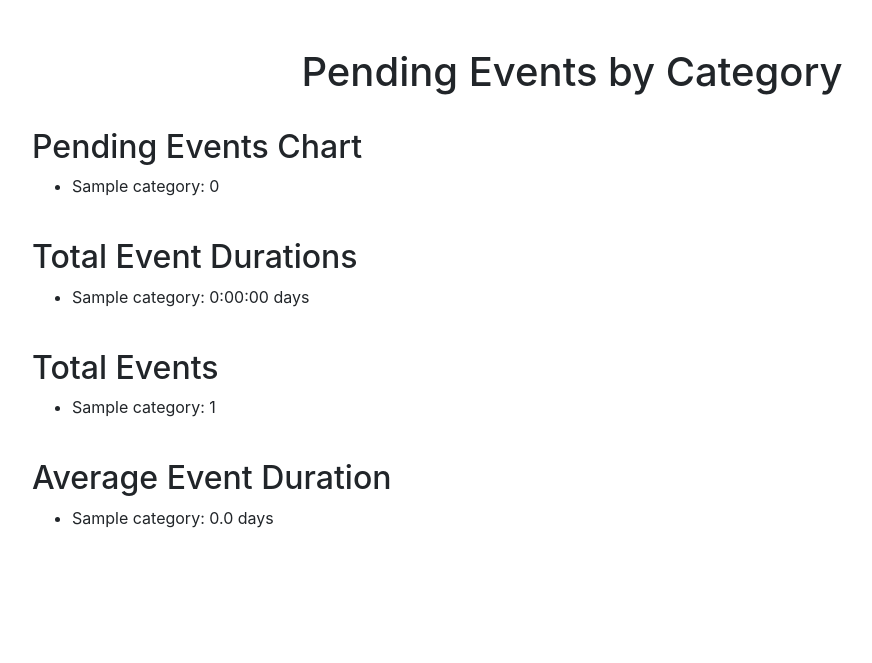
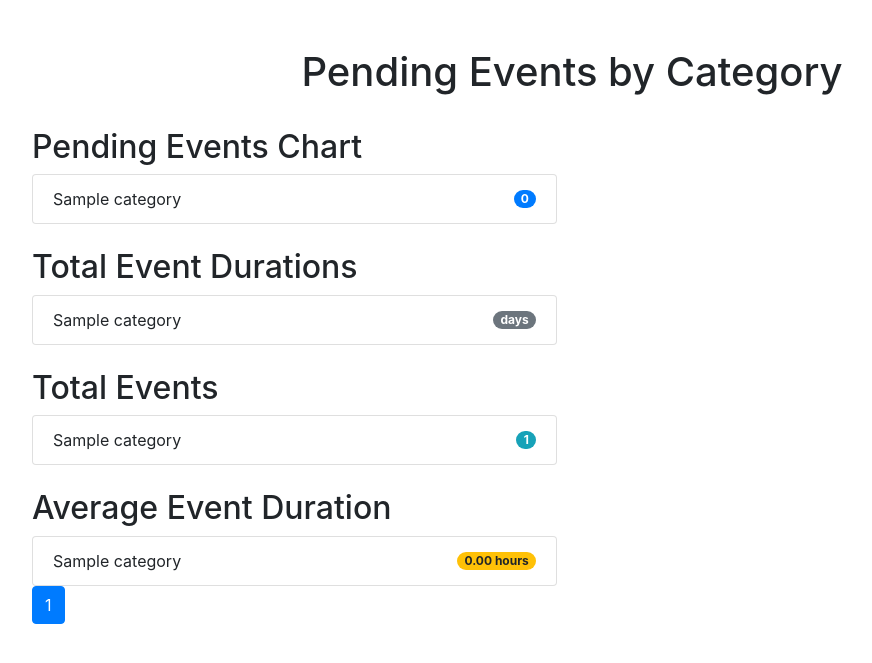
Before and after one commit to green-dino/SignUp, a Django app: page /event-chart/ in a window 1280 px wide. Shown: the part 56-719 px from the top of the page, without its empty margins (68-940 px from the left). Run offline with Django 4.2, Linux system fonts and the light colour scheme; tables that the repository leaves empty hold one stand-in row (values such as "Sample post"); some libraries are stand-ins or nearby versions.

Commit message:
improved data quality presentation in event chart

```diff
--- a/event/templates/base.html
+++ b/event/templates/base.html
@@ -4,7 +4,7 @@
 <head>
     <meta charset="UTF-8">
     <meta name="viewport" content="width=device-width, initial-scale=1.0">
-    <title>{% block title %}My Event App{% endblock %}</title>
+    <title>{% block title %}Event Planner{% endblock %}</title>
     <link rel="stylesheet" href="{% static 'css/styles.css' %}">
     <link rel="stylesheet" href="https://stackpath.bootstrapcdn.com/bootstrap/4.5.2/css/bootstrap.min.css">
 </head>
--- a/event/templates/event/event_chart.html
+++ b/event/templates/event/event_chart.html
@@ -6,47 +6,79 @@
 <div class="container">
     <h1 class="mt-5 text-center">Pending Events by Category</h1>
     <br />
-    <div class="row">
+
+    <div class="row mb-4">
         <div class="col-md-6">
             <h2>Pending Events Chart</h2>
-            <ul>
+            <ul class="list-group">
                 {% for category, count in pending_counts.items %}
-                    <li>{{ category }}: {{ count }}</li>
+                    <li class="list-group-item d-flex justify-content-between align-items-center">
+                        {{ category }}
+                        <span class="badge badge-primary badge-pill">{{ count }}</span>
+                    </li>
                 {% endfor %}
             </ul>
         </div>
     </div>
-    <br />
-    <div class="row">
+
+    <div class="row mb-4">
         <div class="col-md-6">
             <h2>Total Event Durations</h2>
-            <ul>
+            <ul class="list-group">
                 {% for category, duration in event_durations.items %}
-                    <li>{{ category }}: {{ duration }} days</li>
+                    <li class="list-group-item d-flex justify-content-between align-items-center">
+                        {{ category }}
+                        <span class="badge badge-secondary badge-pill">{{ duration|floatformat:2 }} days</span>
+                    </li>
                 {% endfor %}
             </ul>
         </div>
     </div>
-    <br />
-    <div class="row">
+
+    <div class="row mb-4">
         <div class="col-md-6">
             <h2>Total Events</h2>
-            <ul>
+            <ul class="list-group">
                 {% for category, total in total_events.items %}
-                    <li>{{ category }}: {{ total }}</li>
+                    <li class="list-group-item d-flex justify-content-between align-items-center">
+                        {{ category }}
+                        <span class="badge badge-info badge-pill">{{ total }}</span>
+                    </li>
                 {% endfor %}
             </ul>
         </div>
     </div>
-    <br />
-    <div class="row">
+
+    <div class="row mb-4">
         <div class="col-md-6">
             <h2>Average Event Duration</h2>
-            <ul>
+            <ul class="list-group">
                 {% for category, avg_duration in average_duration.items %}
-                    <li>{{ category }}: {{ avg_duration }} days</li>
+                    <li class="list-group-item d-flex justify-content-between align-items-center">
+                        {{ category }}
+                        <span class="badge badge-warning badge-pill">{{ avg_duration|floatformat:2 }} hours</span>
+                    </li>
                 {% endfor %}
             </ul>
+            <nav aria-label="Page navigation example">
+                <ul class="pagination">
+                    {% if page_obj.has_previous %}
+                        <li class="page-item">
+                            <a class="page-link" href="?page={{ page_obj.previous_page_number }}">Previous</a>
+                        </li>
+                    {% endif %}
+                    {% for i in page_obj.paginator.page_range %}
+                        <li class="page-item {% if page_obj.number == i %}active{% endif %}">
+                            <a class="page-link" href="?page={{ i }}">{{ i }}</a>
+                        </li>
+                    {% endfor %}
+                    {% if page_obj.has_next %}
+                        <li class="page-item">
+                            <a class="page-link" href="?page={{ page_obj.next_page_number }}">Next</a>
+                        </li>
+                    {% endif %}
+                </ul>
+            </nav>
         </div>
     </div>
 </div>
```
